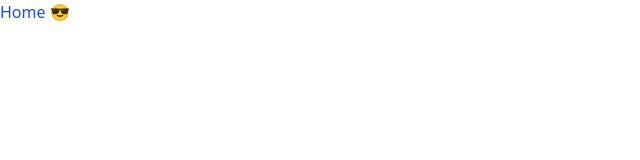
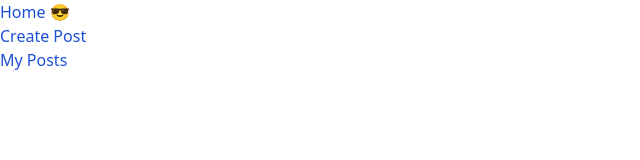
Before and after one commit to IsacHolstad/js-2-ca, a website built with Vite: page js-ca/index.html in a window 1280 px wide. Shown: the whole page, without its empty margins (0-640 px from the left). Built offline with nearby package versions, Linux system fonts and the light colour scheme.

Commit message:
made nav items

```diff
--- a/js-ca/index.html
+++ b/js-ca/index.html
@@ -11,6 +11,10 @@
     <ul>
       <li><a class="decoration-0 text-blue-700 font-medium" href="index.html">Home 😎</a></li>
       <li><a class="decoration-0 text-blue-700 font-medium" href="index.html"></a></li>
+      <li><a class="decoration-0 text-blue-700 font-medium" href="index.html">Create Post</a></li>
+      <li><a class="decoration-0 text-blue-700 font-medium" href="index.html">My Posts</a></li>
+
+
 
     </ul>
 
```
